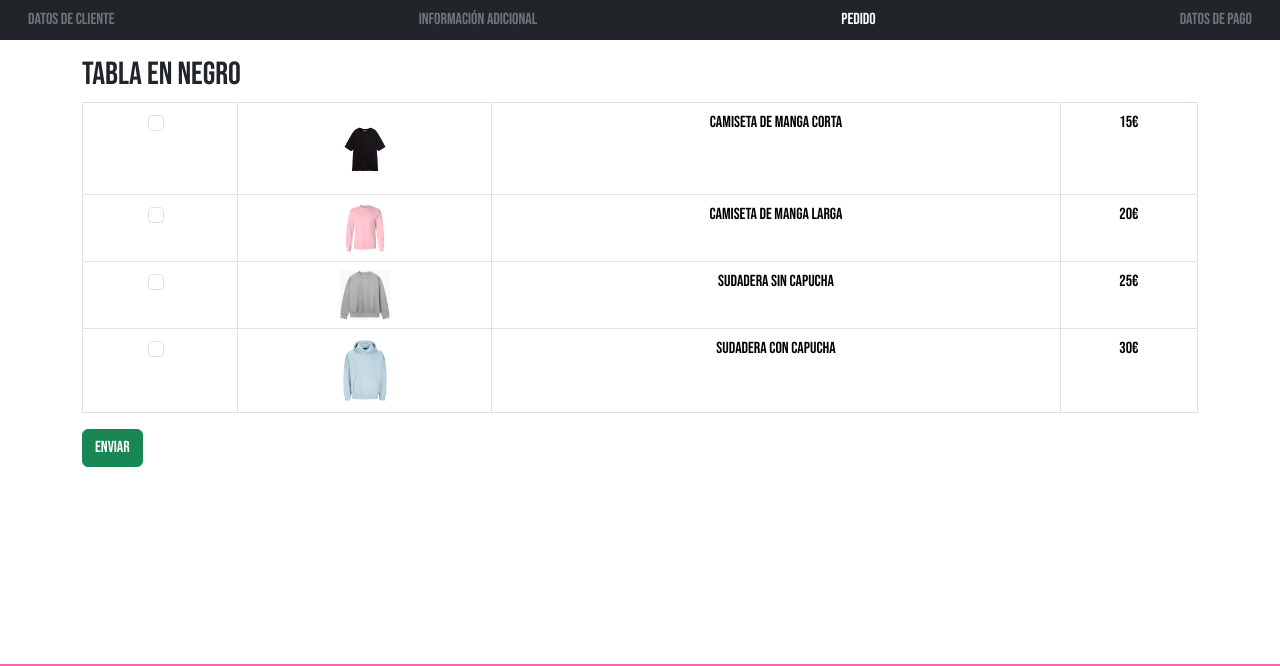
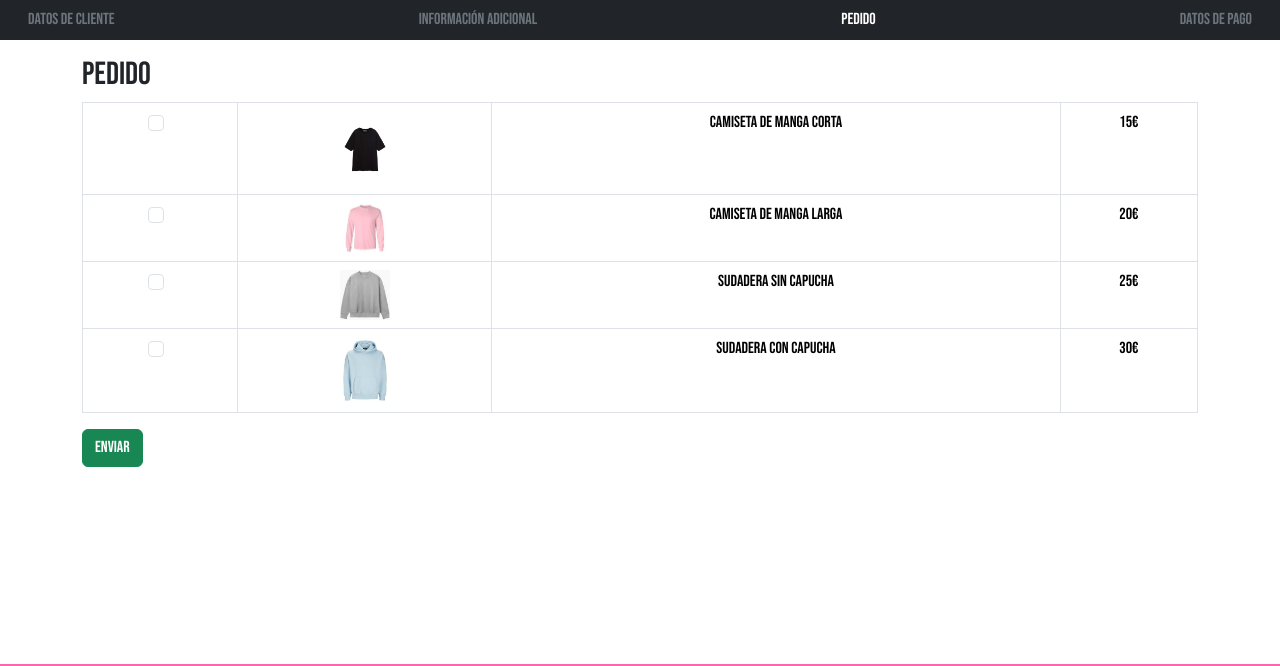
Before and after one commit to SamuelMarugan/samuelmarugan.github.io, a plain HTML site: page editatucamiseta3.html in a window 1280 px wide. Shown: the top 666 px of the page. Drawn offline with nearby package versions, Linux system fonts and the light colour scheme; a web font is replaced by a local one.

Commit message:
editatucamiseta3.html

```diff
--- a/editatucamiseta3.html
+++ b/editatucamiseta3.html
@@ -32,7 +32,7 @@
         </ul>
     </div>
     <div class="container mt-3">
-        <h2>Tabla en negro</h2>
+        <h2>Pedido</h2>
         <table class="table table-bordered text-center">
             <tbody>
                 <tr>
```
